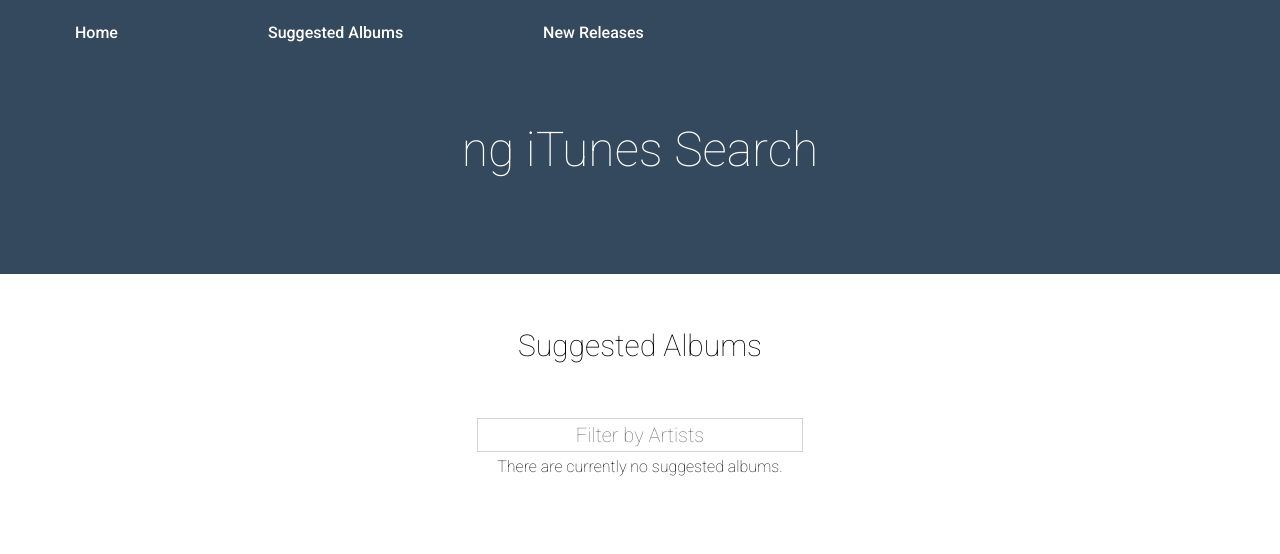
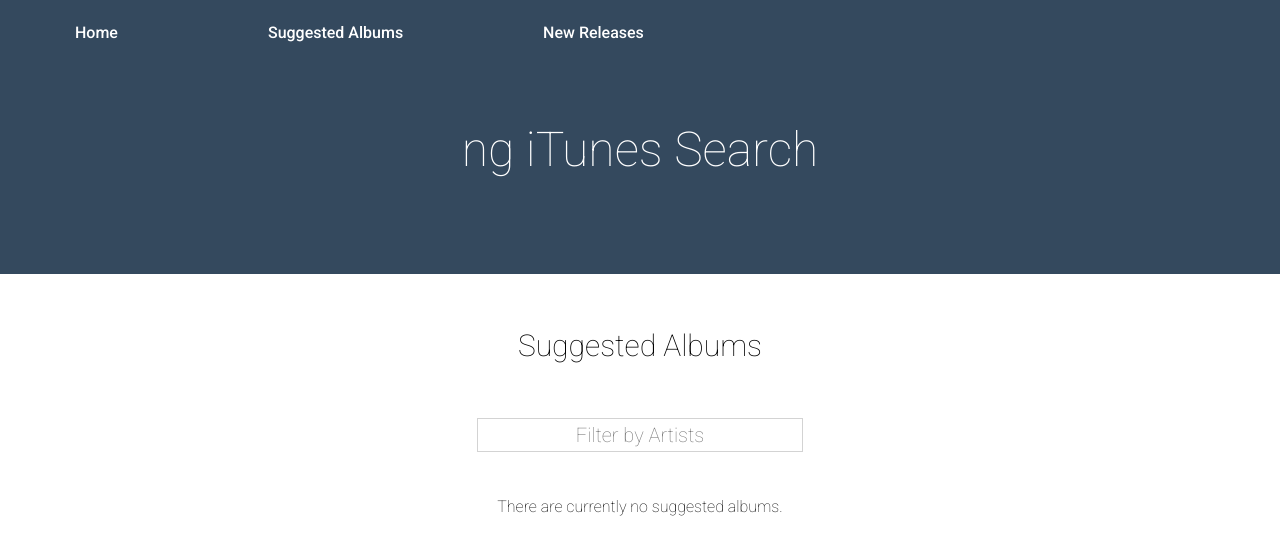
Before and after one commit to pacalabre/itunes-search-angular, an Angular app: page /suggested-albums in a window 1280 px wide. Shown: the top 554 px of the page. Built offline with nearby package versions, Linux system fonts and the light colour scheme.

Commit message:
added a style to the no album suggestions message

```diff
--- a/src/app/page-components/album-suggestions-component/album-suggestions-component.component.css
+++ b/src/app/page-components/album-suggestions-component/album-suggestions-component.component.css
@@ -2,3 +2,7 @@
 	text-align: center;
 	margin-top: 50px;
 }
+
+.no-albums {
+	margin-top: 40px;
+}
--- a/src/app/page-components/album-suggestions-component/album-suggestions-component.component.html
+++ b/src/app/page-components/album-suggestions-component/album-suggestions-component.component.html
@@ -1,7 +1,7 @@
 <main class="album-suggestions-main">
 	<h1>Suggested Albums</h1>
 	<input class="search-input" placeholder="Filter by Artists" [(ngModel)]="searchText">
-	<h2 *ngIf="albums.length === 0"> There are currently no suggested albums.</h2>
+	<h2 class="no-albums" *ngIf="albums.length === 0"> There are currently no suggested albums.</h2>
 	<ul>
 		<li class="album-li" *ngFor="let album of albums | filter : searchText">
 			<span class="album-border"></span>
```
